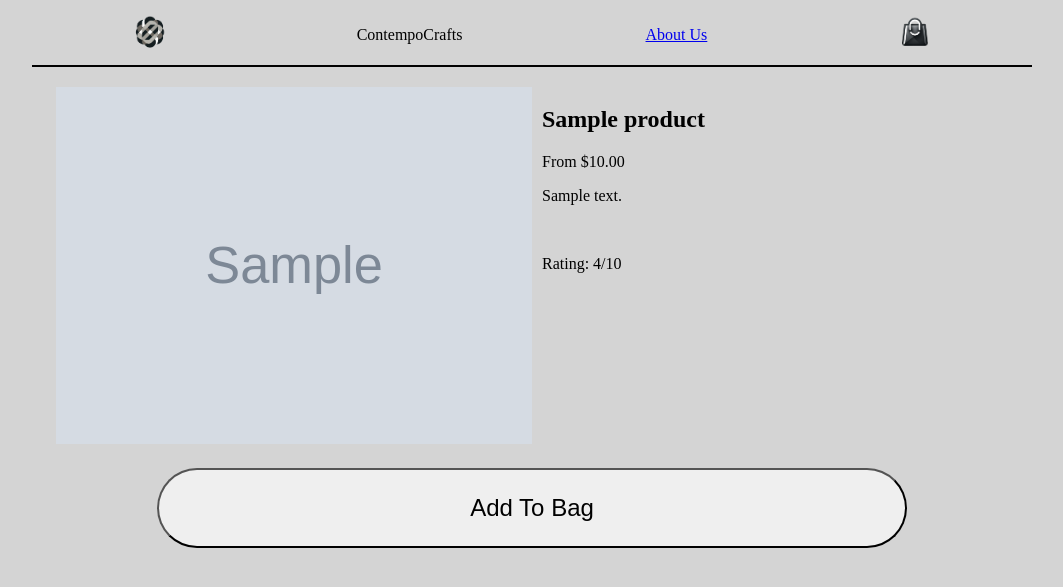
After one commit to kjcioffi/django-ecommerce, a Django app: page /product/1 in a window 1280 px wide. The commit adds this page. Shown: the top 587 px of the page, without its empty margins (108-1171 px from the left). Run offline with Django 5.2, Linux system fonts and the light colour scheme; tables that the repository leaves empty hold one stand-in row (values such as "Sample post"); grey boxes marked "Sample" are stand-in pictures.

Commit message:
Detail view for product information.

```diff
--- /dev/null
+++ b/store/static/store/product_detail.css
@@ -0,0 +1,26 @@
+.product {
+    display: grid;
+    grid-template-columns: 1fr 1fr;
+    margin-inline: 1.5rem;
+    margin-block-end: 1.5rem;
+}
+
+.product img {
+    inline-size: 100%;
+    block-size: auto;
+}
+
+.product-details {
+    padding-inline-start: 10px;
+}
+
+#add-to-bag {
+    display: block;
+    font-size: x-large;
+    block-size: 5rem;
+    inline-size: 75%;
+    margin-inline: auto;
+    margin-block-end: 1.5rem;
+    border-radius: 2.5rem;
+    cursor: pointer;
+}
--- a/store/templates/store/index.html
+++ b/store/templates/store/index.html
@@ -7,12 +7,12 @@
     <section class="products">
     {% for product in product_list %}
             <section class="product">
-                <img src="{{ product.image.url }}" alt="{{ product.name }}">
+                <a href="{% url 'store:product' pk=product.pk %}"><img src="{{ product.image.url }}" alt="{{ product.name }}"></a>
                 <div class="product-info">
                     <h2 class="product-name">{{ product.name }}</h2>
                     <p class="product-rating">Rating: {{ product.rating }}/10</p>
                 </div>
-                <button>Add To Cart</button>
+                <button>Add To Bag</button>
             </section>
     {% endfor %}
     </section>
--- /dev/null
+++ b/store/templates/store/product_detail.html
@@ -0,0 +1,18 @@
+{% extends 'store/base.html' %}
+{% load static %}
+
+    {% block stylesheet %}<link rel="stylesheet" href="{% static 'store/product_detail.css' %}">{% endblock %}
+
+{% block content %}
+    <section class="product">
+        <img src="{{ product.image.url }}">
+        <div class="product-details">
+            <h1 id="name">{{ product.name }}</h1>
+            <p id="price">From ${{ product.price }}</p>
+            <p id="description">{{ product.description }}</p>
+            <br>
+            <p id="rating">Rating: {{ product.rating }}/10</p>
+        </div>
+    </section>
+    <button id="add-to-bag">Add To Bag</button>
+{% endblock %}
--- a/store/urls.py
+++ b/store/urls.py
@@ -3,5 +3,6 @@ from .views import *
 
 app_name = 'store'
 urlpatterns = [
-    path('', Index.as_view(), name='index')
+    path('', Index.as_view(), name='index'),
+    path('product/<int:pk>', ProductDetail.as_view(), name='product'),
 ]
--- a/store/views.py
+++ b/store/views.py
@@ -1,5 +1,6 @@
 from django.db.models.query import QuerySet
 from django.views.generic.list import ListView
+from django.views.generic.detail import DetailView
 
 from store.models import Product
 
@@ -10,3 +11,8 @@ class Index(ListView):
 
     def get_queryset(self) -> QuerySet[Product]:
         return super().get_queryset()[:6]
+
+class ProductDetail(DetailView):
+    model = Product
+    context_object_name = "product"
+    template_name = 'store/product_detail.html'
```
